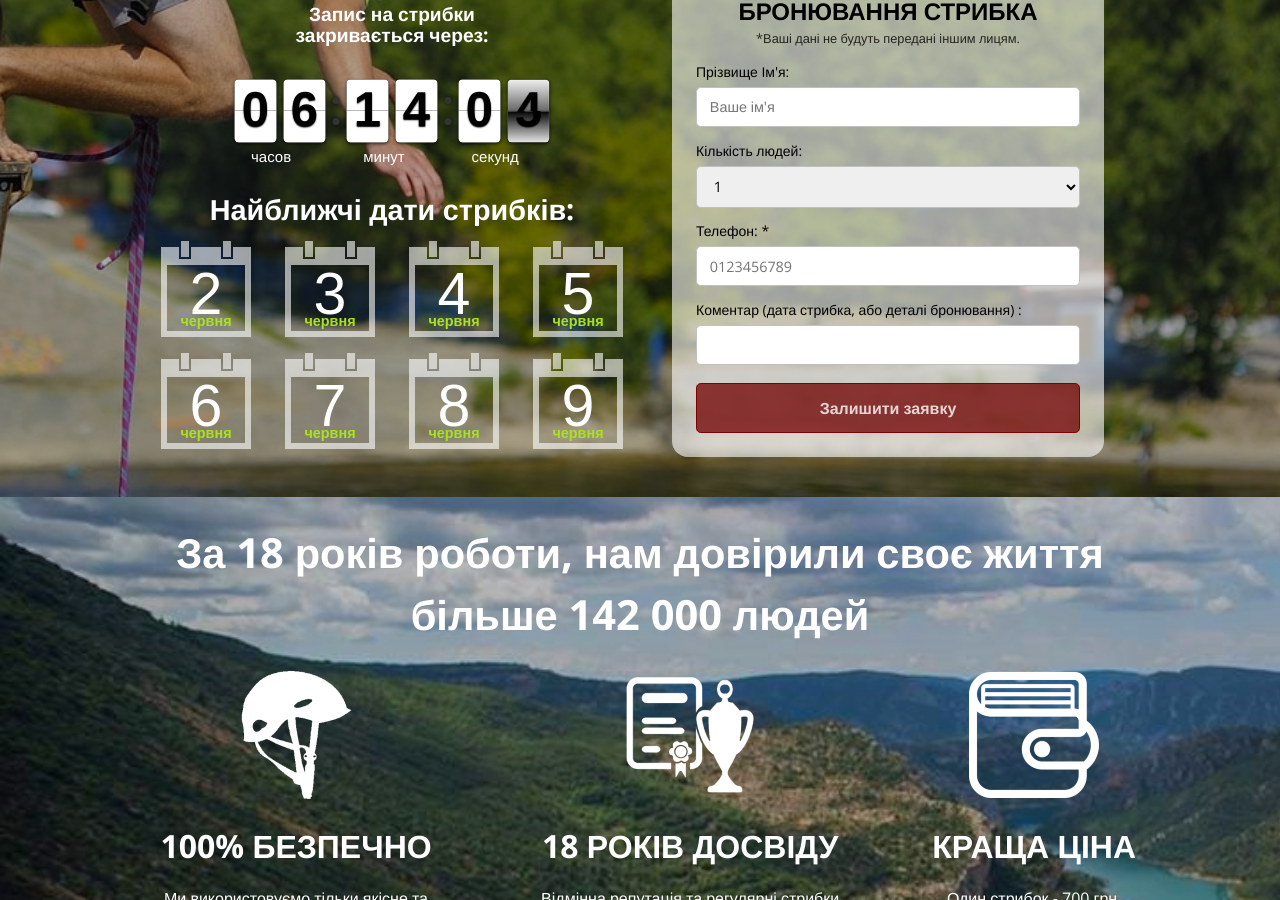
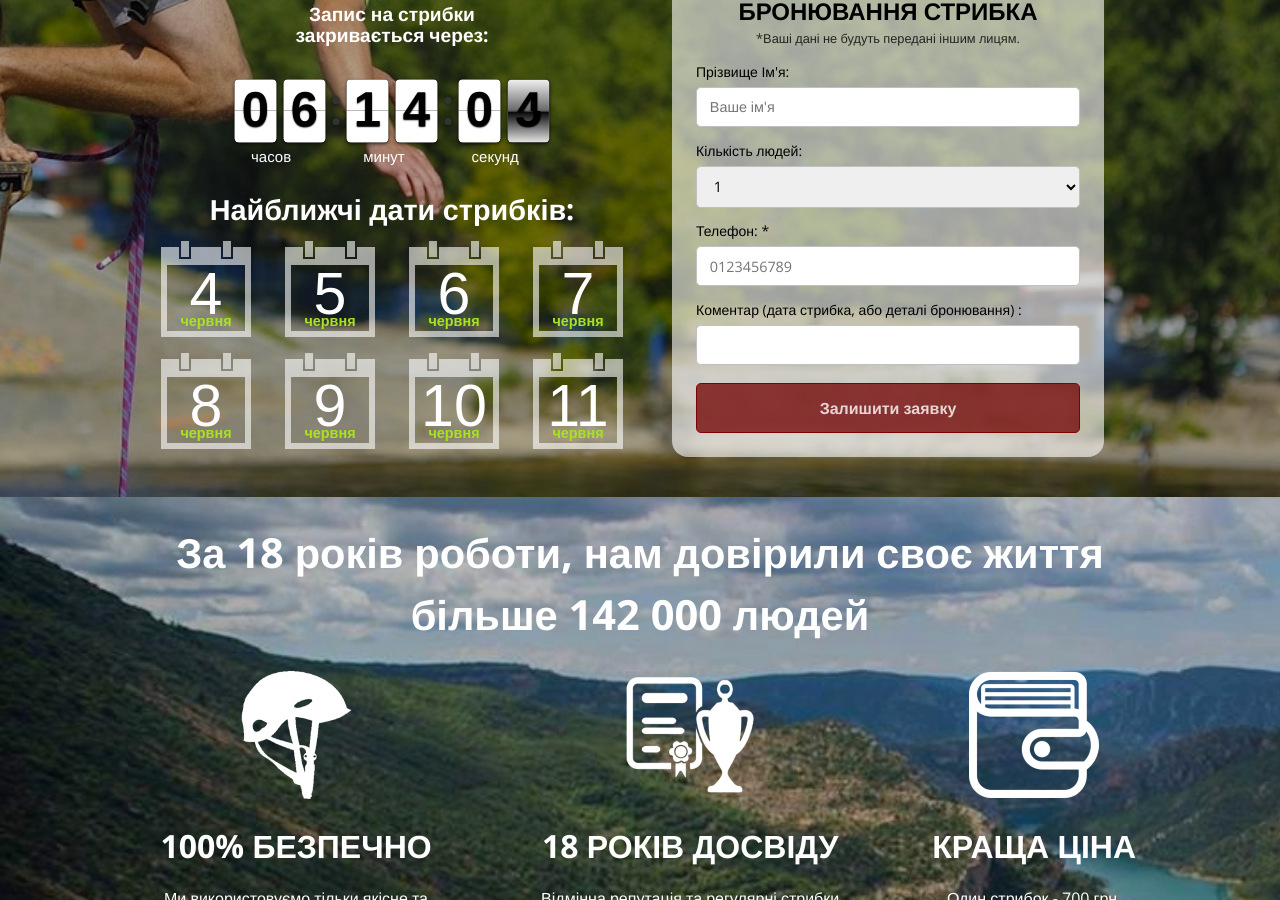
Before and after one commit to Andreyfilko/go-jump, a Jekyll site: the page built from index.md, in a window 1280 px wide and 900 px high, scrolled down 499 px. Built offline with Jekyll 4.4.1, drawn with Linux system fonts in a browser that asks for light colours; some web fonts are replaced; some of the changed text lies outside the part shown.

Commit message:
Update _config.yml

```diff
--- a/_config.yml
+++ b/_config.yml
@@ -35,11 +35,11 @@ google_analytics:
 theme: jekyll-theme-cayman
 
 dates:
-  - 2026-06-02
-  - 2026-06-03
   - 2026-06-04
   - 2026-06-05
   - 2026-06-06
   - 2026-06-07
   - 2026-06-08
   - 2026-06-09
+  - 2026-06-10
+  - 2026-06-11
```
